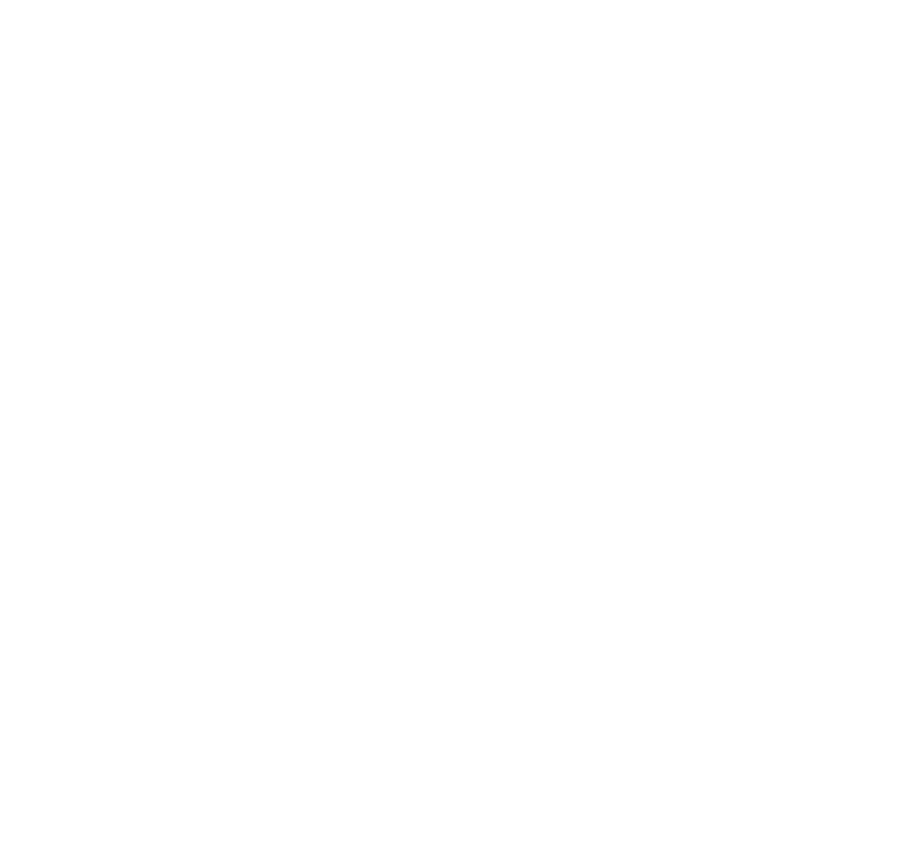
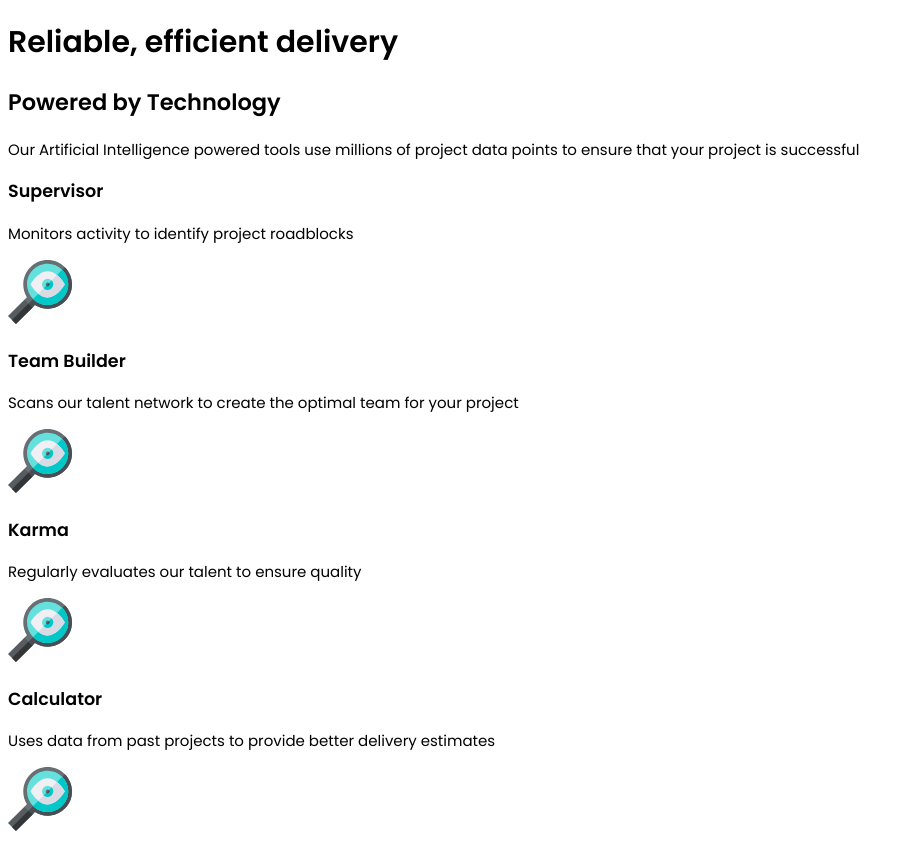
Before and after one commit to franciscocortezdev/TemplateFeatureSection, a plain HTML site: page index.html in a window 1280 px wide. Shown: the whole page, without its empty margins (0-914 px from the left). Before the commit the page ends 800 px from the top, so only its background shows below. Drawn offline with Linux system fonts and the light colour scheme.

Commit message:
Initial Structure

```diff
--- a/index.html
+++ b/index.html
@@ -8,7 +8,46 @@
   <title>Feature section</title>
 </head>
 <body>
+  <header>
+    <h1>
+      Reliable, efficient delivery
+    </h1>
+    <h2>
+      Powered by Technology
+    </h2>
+    <p>Our Artificial Intelligence powered tools use millions of project data points
+      to ensure that your project is successful
+    </p>
+  </header>
 
+  <div class="Card">
+    <h3 class="Feature">Supervisor</h3>
+    <p class="Description">
+      Monitors activity to identify project roadblocks
+    </p>
+    <img class="Icon" src="images/icon-supervisor.svg" alt="Supervisor">
+  </div>
+  <div class="Card">
+    <h3 class="Feature">Team Builder</h3>
+    <p class="Description">
+      Scans our talent network to create the optimal team for your project
+    </p>
+    <img class="Icon" src="images/icon-supervisor.svg" alt="Supervisor">
+  </div>
+  <div class="Card">
+    <h3 class="Feature">Karma</h3>
+    <p class="Description">
+      Regularly evaluates our talent to ensure quality
+    </p>
+    <img class="Icon" src="images/icon-supervisor.svg" alt="Supervisor">
+  </div>
+  <div class="Card">
+    <h3 class="Feature">Calculator</h3>
+    <p class="Description">
+      Uses data from past projects to provide better delivery estimates
+    </p>
+    <img class="Icon" src="images/icon-supervisor.svg" alt="Supervisor">
+  </div>
 
 
 </body>
--- a/style.css
+++ b/style.css
@@ -0,0 +1,16 @@
+@import url("https://fonts.googleapis.com/css2?family=Poppins:wght@200;400;600&display=swap");
+
+:root {
+  --Red: hsl(0, 78%, 62%);
+  --Cyan: hsl(180, 62%, 55%);
+  --Orange: hsl(34, 97%, 64%);
+  --Blue: hsl(212, 86%, 64%);
+  --VeryDarkBlue: hsl(234, 12%, 34%);
+  --GrayishBlue: hsl(229, 6%, 66%);
+  --VeryLightGray: hsl(0, 0%, 98%);
+}
+
+body {
+  font-family: "Poppins", sans-serif;
+  font-size: 15px;
+}
```
